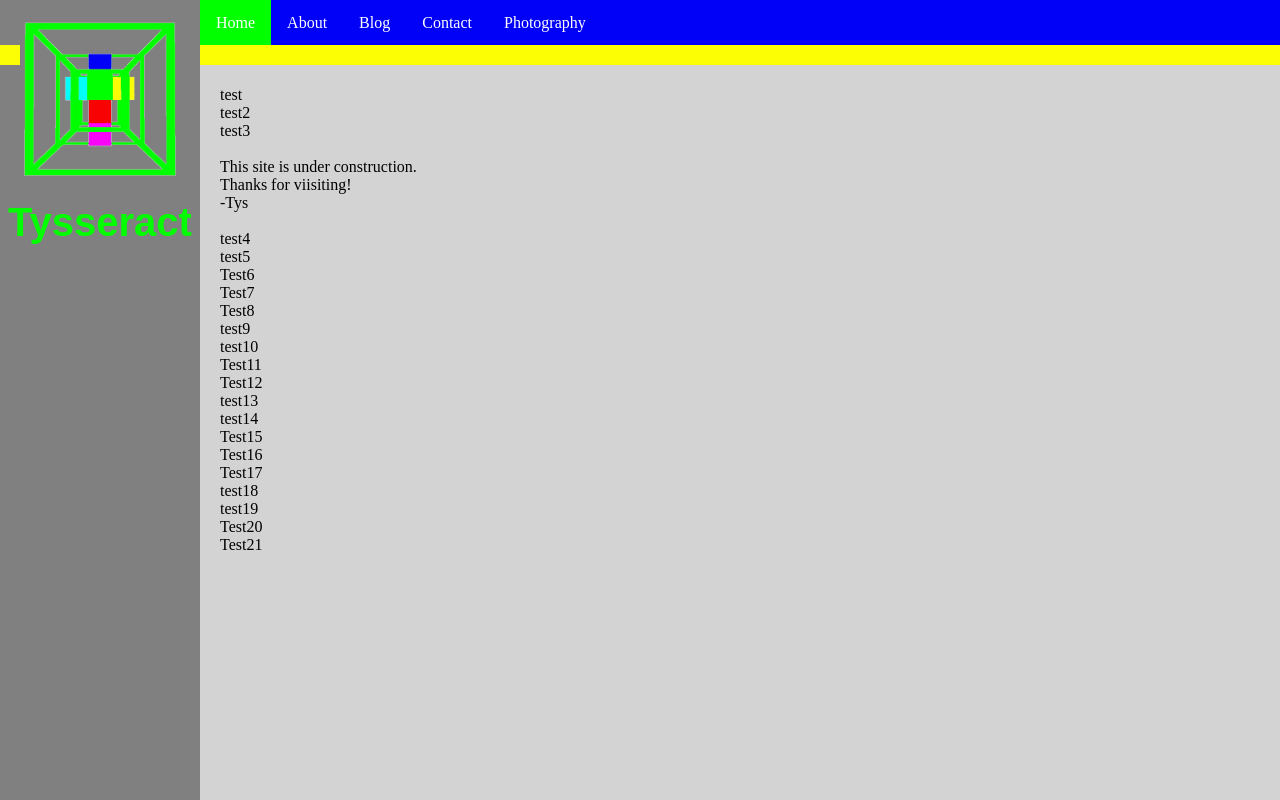
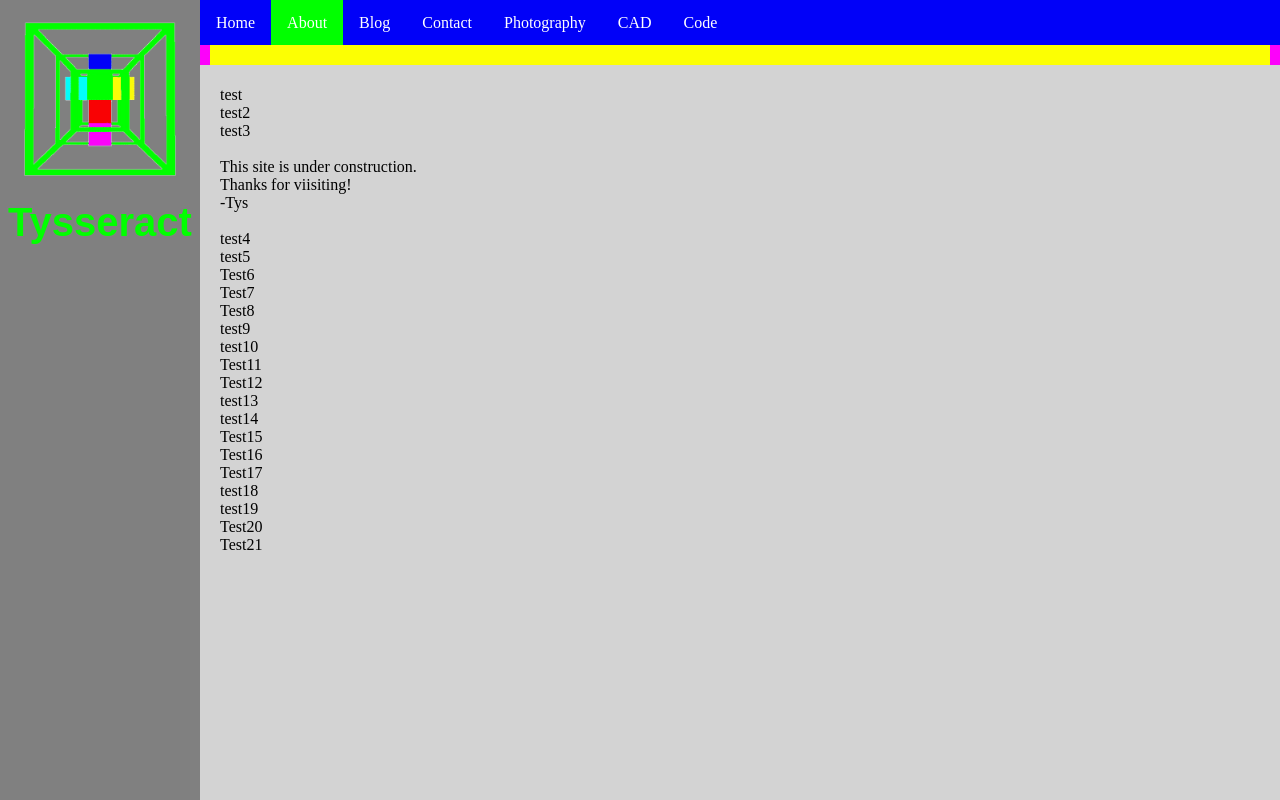
Before and after one commit to Tysseract/tysseract.github.io, a plain HTML site: page About.html in a window 1280 px wide. Shown: the top 800 px of the page. Drawn offline with Linux system fonts and the light colour scheme.

```diff
--- a/About.html
+++ b/About.html
@@ -62,19 +62,19 @@ li a:hover:not(.active) {
 }
 
 .leftscrollbox{
-	width:20px;
+	width:10px;
 	margin-left:200px;
 	top:45px;
 	position:fixed;
-	background:#FCFF03;
+	background:#FC02FA;
 	height:20px
 }
 .rightscrollbox{
-	width:20px;
-	margin-right:0px;
+	width:10px;
+	right:0px;
 	top:45px;
 	position:fixed;
-	background:#FCFF03;
+	background:#FC02FA;
 	height:20px
 }
 </style>
@@ -82,11 +82,13 @@ li a:hover:not(.active) {
 <BODY>
 
 <ul>
-  <li><a class="active" href="http://www.tysseract.net/">Home</a></li>
-  <li><a href="http://www.tysseract.net/about">About</a></li>
+  <li><a href="http://www.tysseract.net/">Home</a></li>
+  <li><a class="active" href="http://www.tysseract.net/about">About</a></li>
   <li><a href="http://blog.tysseract.net/">Blog</a></li>
   <li><a href="http://www.tysseract.net/contact">Contact</a></li>
   <li><a href="http://www.tysseract.net/photography">Photography</a></li>
+  <li><a href="http://www.tysseract.net/cad">CAD</a></li>
+  <li><a href="http://www.tysseract.net/code">Code</a></li>
 </ul>
 <div class="graybox"><p style="color:#01FF00;margin-left:8px;margin-top:200px;font-size:40px; font-family:Sans-serif, Aril;font-weight: bold;">Tysseract</p></div>
 <img src="tesseractgif.gif" alt="Tysseract" style="width:200px;height:200px; margin: 0; padding: 0; overflow: hidden; position: fixed; top: 0;">
@@ -127,4 +129,3 @@ test
 </P>
 </div>
 </BODY>
-</HTML>
```
